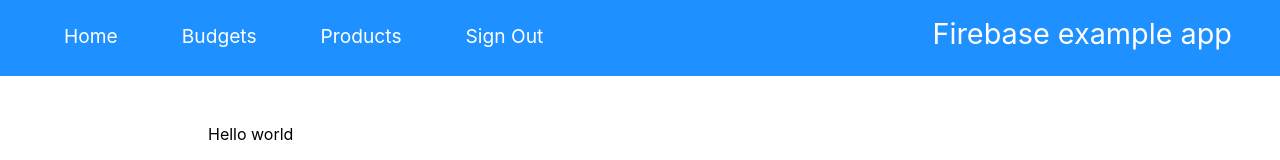
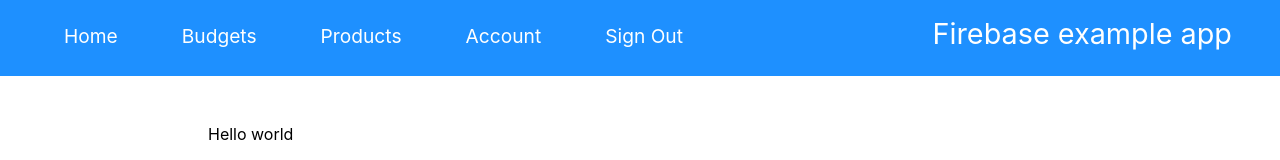
Before and after one commit to desolaser/firebase-react-app, a React (Create React App) app: page / in a window 1280 px wide. Shown: the top 160 px of the page. Built offline with nearby package versions, Linux system fonts and the light colour scheme; no server answers; sample sign-in values are in the browser's storage.

Commit message:
Add account link in header

```diff
--- a/src/components/header.js
+++ b/src/components/header.js
@@ -34,6 +34,9 @@ const Header = () => {
                                 <NavLink to="/products">Products</NavLink>
                             </NavItem>
                             <NavItem>
+                                <NavLink to="/account">Account</NavLink>
+                            </NavItem>
+                            <NavItem>
                                 <SignOutButton />
                             </NavItem>
                         </>
```
